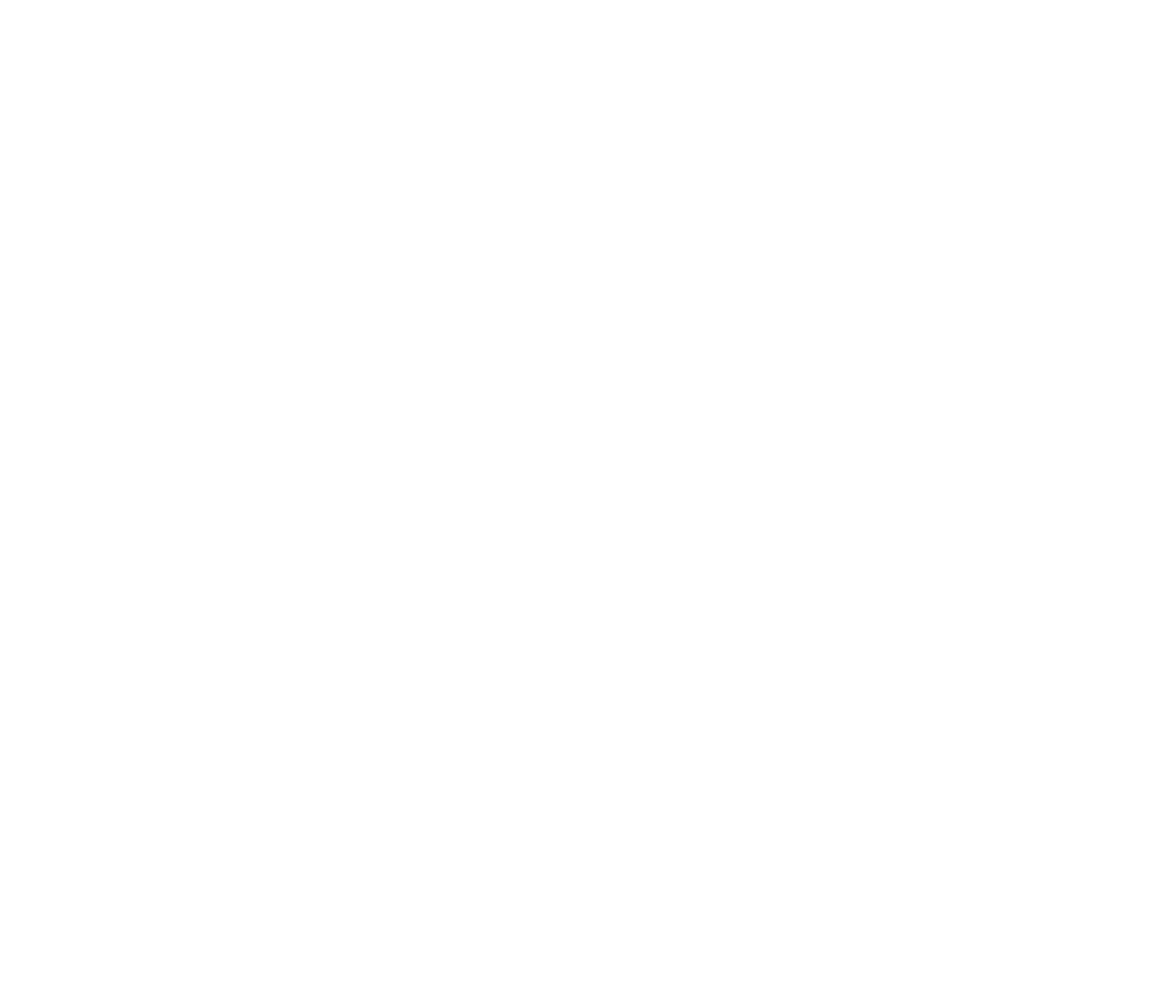
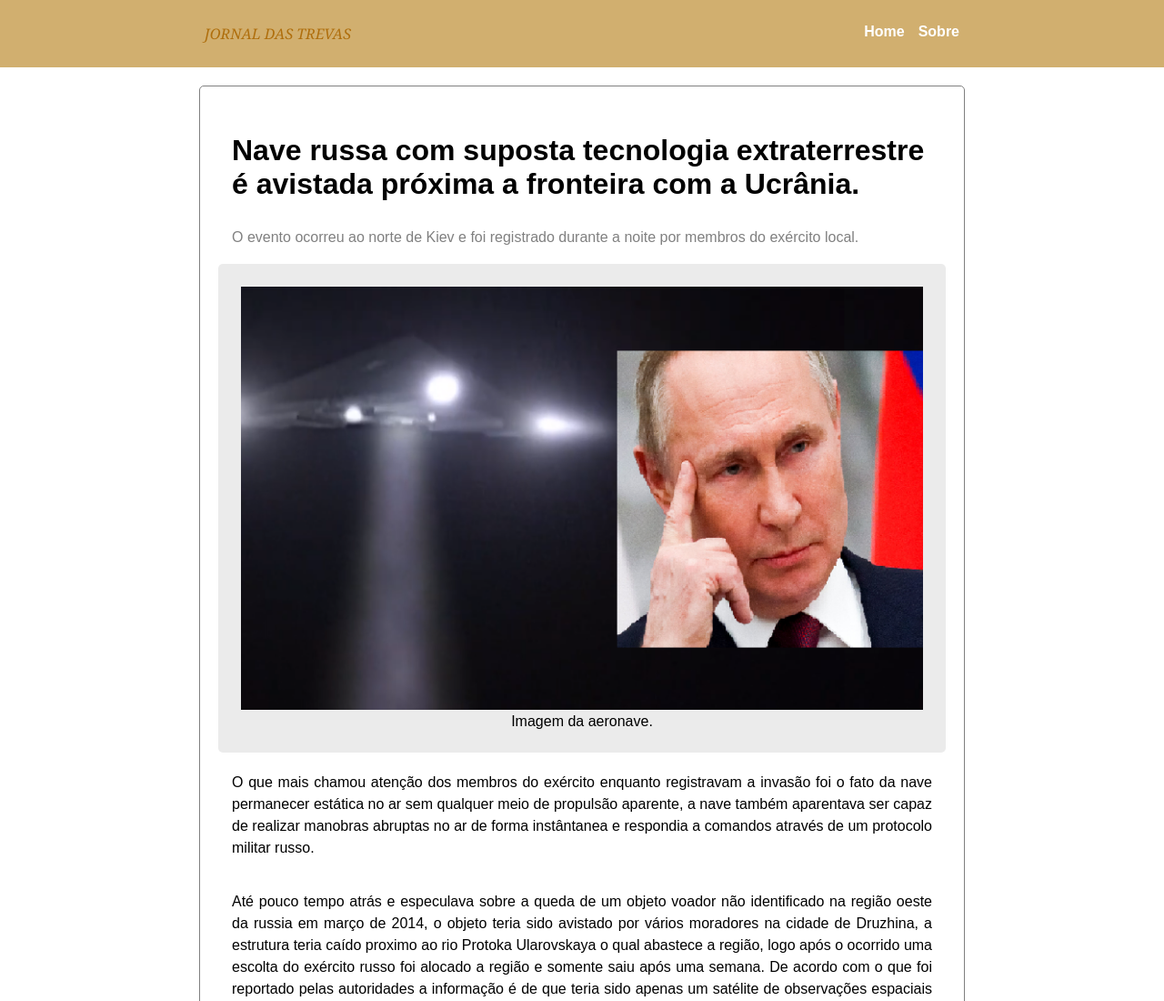
Before and after one commit to xevilcorp/SeoCheck, a plain HTML site: page index.html in a window 1280 px wide. Shown: the top 1100 px of the page at 91% size. Before the commit the page ends 800 px from the top, so only its background shows below. Drawn offline with Linux system fonts and the light colour scheme.

Commit message:
Adicionada publicação

```diff
--- a/index.html
+++ b/index.html
@@ -4,9 +4,36 @@
     <meta charset="UTF-8">
     <meta http-equiv="X-UA-Compatible" content="IE=edge">
     <meta name="viewport" content="width=device-width, initial-scale=1.0">
-    <title>Documento</title>
+    <title>Notícias</title>
+    <link rel="stylesheet" href="style.css">
 </head>
 <body>
+    <header>
+        <nav>
+            <ul>
+                <li><h2>Jornal das Trevas</h2></li>
+                <li><a href="./">Home</a></li>
+                <li><a href="sobre.html">Sobre</a></li>
+            </ul>
+        </nav>
+    </header>
+    <main>
+        <article class="card">
+            <h1>Nave russa com suposta tecnologia extraterrestre é avistada próxima a fronteira com a Ucrânia.</h1>
+            <summary>O evento ocorreu ao norte de Kiev e foi registrado durante a noite por membros do exército local.</summary>
+            <figure>
+                <img src="img/avistamento de caça experimental.png">
+                <figcaption>Imagem da aeronave.</figcaption>
+            </figure>
+            <section class="content">
+                <p>O que mais chamou atenção dos membros do exército enquanto registravam a invasão foi o fato da nave permanecer estática no ar sem qualquer meio de propulsão aparente, a nave também aparentava ser capaz de realizar manobras abruptas no ar de forma instântanea e respondia a comandos através de um protocolo militar russo.</p>
+                <p>Até pouco tempo atrás e especulava sobre a queda de um objeto voador não identificado na região oeste da russia em março de 2014, o objeto teria sido avistado por vários moradores na cidade de Druzhina, a estrutura teria caído proximo ao rio Protoka Ularovskaya o qual abastece a região, logo após o ocorrido uma escolta do exército russo foi alocado a região e somente saiu após uma semana. De acordo com o que foi reportado pelas autoridades a informação é de que teria sido apenas um satélite de observações espaciais antigo que havia perdido a orbita.</p>
+                <p>Apesar do relatório oficial, a suspeita é de que o objeto tenha sido uma aeronave extraterreste, pois baseado nas descrições dos residentes locais o objeto planava antes de cair completamente e possuia um formato similar a um caça com várias luzes, além disso após a queda os níveis de radiação gama presentes por volta do local eram 27% maiores do que a região ao redor, sugerindo que teria havido um vazamento radioativo, as medições teriam sido feitas pelos professores de física da universidade de Moscow após pedidos de Druzhina.</p>
+                <p>O caso porém não avançou a lugar algum, no entanto conforme o contexto atual e as novas avistações é possível pensar que talvez o departamente de pesquisa da força de segurança russa tenha realmente encontrado partes de uma nave ou estrutura estraterrestre e tenha ao longo dos anos utilizado o achado para pesquisa militar, desenvolvendo armas e aeronaves com base na tecnologia, algo que já havia aparecido num vazamento de dados oficiais do governo russo exposto por hackers no ataque ucraniano em 2015.</p>
+                <p>Se as especulações se demonstrarem verdadeiras, a efeito, o poder bélico russo seria desconhecidamente superior as estimativas dos aliados europeus e poderia significar um novo nível de escalada no conflito entre Russia e Ucrânia. Sim, nada disso faz sentido, mas é apenas um texto pra teste.</p>
+            </section>
 
+        </article>
+    </main>
 </body>
 </html>
--- /dev/null
+++ b/style.css
@@ -0,0 +1,84 @@
+* {
+    font-family: sans-serif;
+    font-size: 1rem;
+}
+
+.card {
+    max-width: 800px;
+    border: 1px solid gray;
+    padding: 20px;
+    margin: auto;
+    border-radius: 5px;
+}
+
+figure img {
+    width: 100%;
+}
+
+.content {
+    padding: 5px 15px;
+    text-align: justify;
+}
+
+p {
+    margin-bottom: 35px;
+    line-height: 1.5rem;
+}
+
+h1 {
+    font-size: 2rem;
+    padding: 5px 15px;
+}
+
+figure {
+    background-color: #ebebeb;
+    padding: 25px;
+    border-radius: 5px;
+    margin: auto;
+}
+
+summary {
+    margin-bottom: 20px;
+    color: gray;
+    padding: 0px 15px;
+
+}
+
+header {
+    background-color: rgb(209, 175, 111);
+    padding: 10px;
+    margin-bottom: 20px;
+}
+
+ul {
+    display: flex;
+    list-style: none;
+    gap: 15px;
+    padding-left: 0;
+}
+ul  li:first-child {
+    flex: auto;
+}
+
+figcaption  {
+    text-align: center;
+}
+nav {
+    max-width: 830px;
+    margin: auto;
+}
+ul a {
+    color: white;
+    text-decoration: none;
+    font-weight: bold;
+}
+ul h2 {
+    margin: 0;
+    color: rgb(175, 110, 12);
+    padding: 0;
+    text-transform: uppercase;
+    font-family: Georgia, 'Times New Roman', Times, serif;
+    font-weight: 100;
+    font-style: italic;
+}
+body {margin:  0;}
```
Also changed, not shown: img/avistamento de caça experimental.png (added), sobre.html (added).
